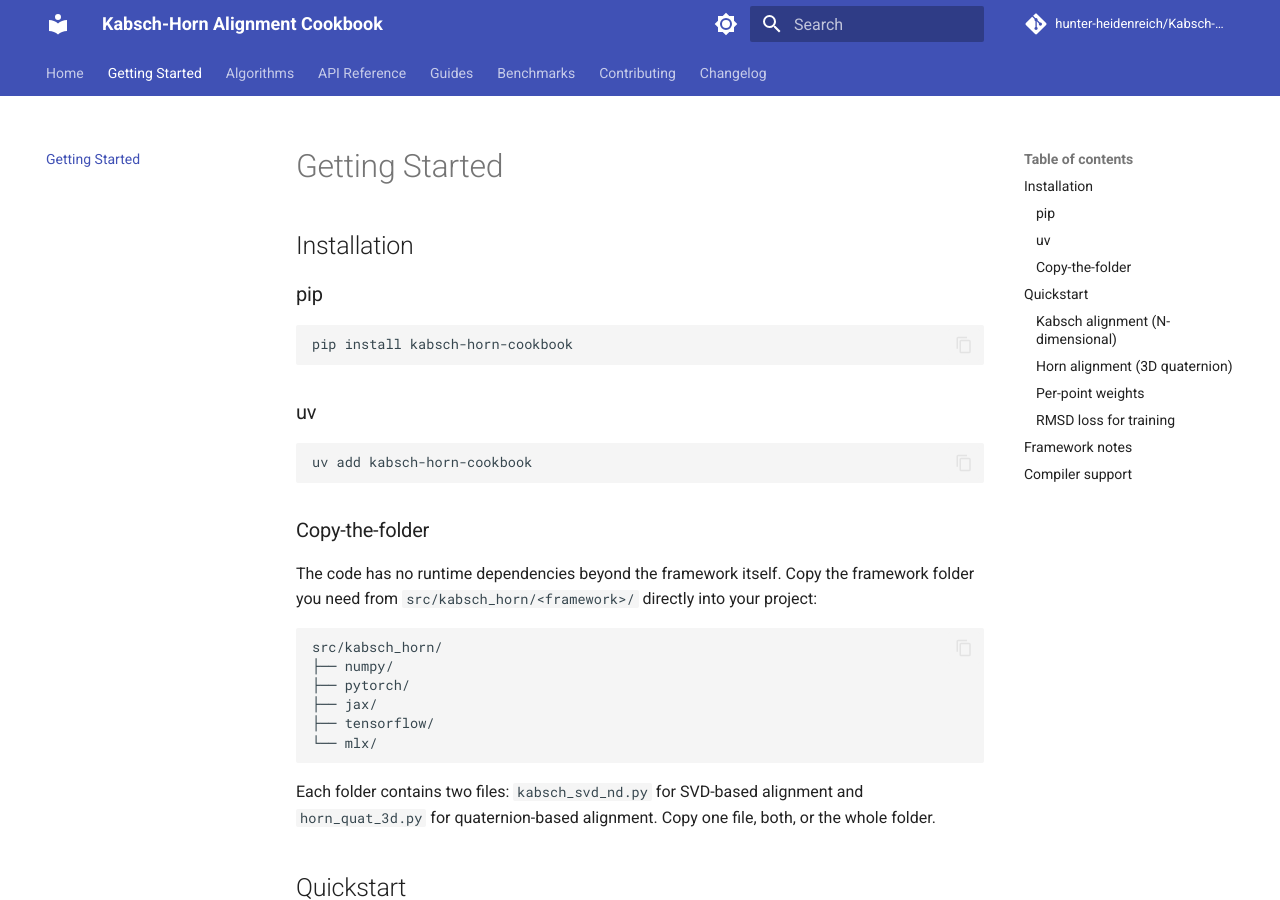
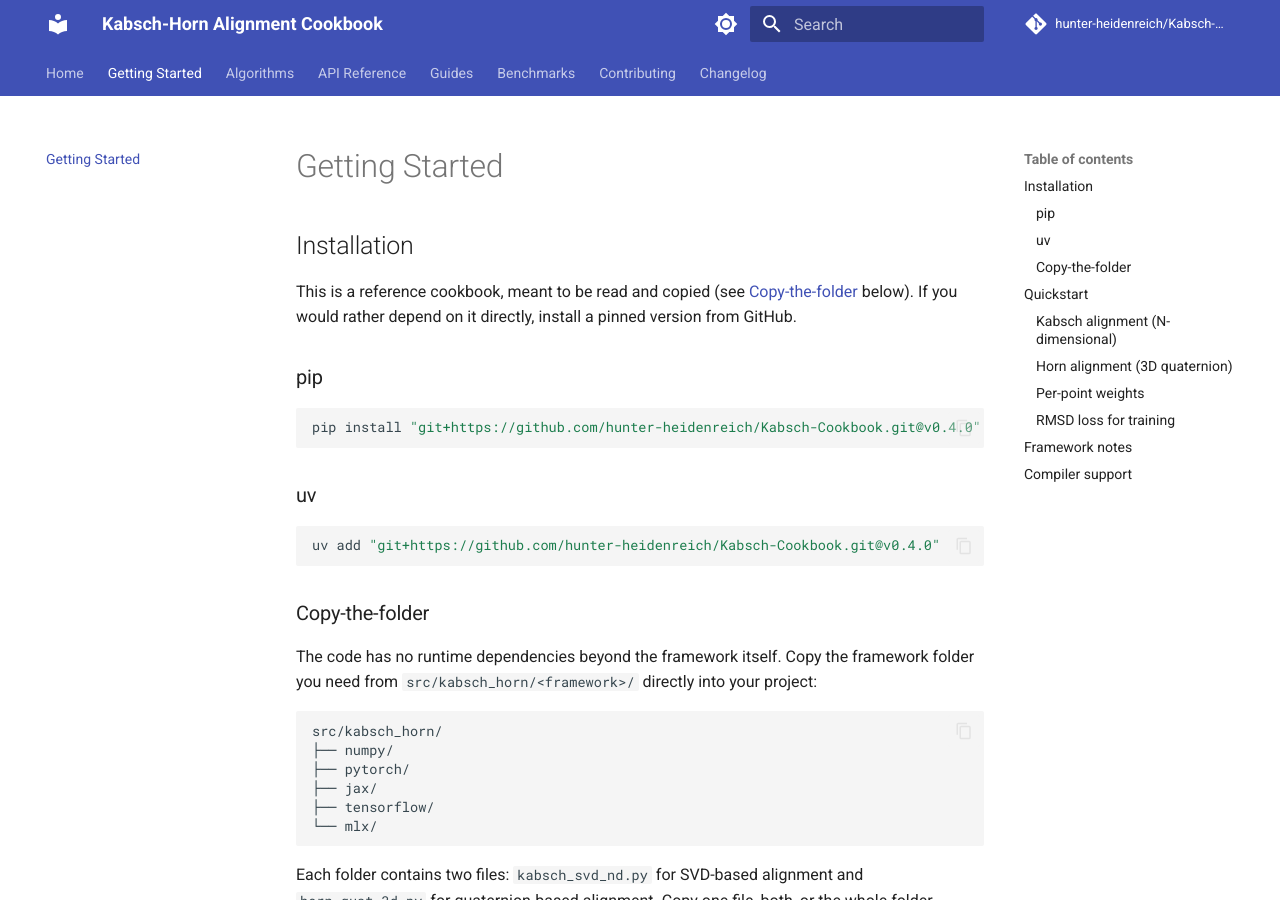
Before and after one commit to hunter-heidenreich/Kabsch-Cookbook, an MkDocs documentation site: the page built from docs/getting-started/index.md, in a window 1280 px wide and 900 px high. Built offline with MkDocs 1.6.1 and Material for MkDocs 9.7.7, drawn with Linux system fonts in a browser that asks for light colours; comment, search, counter and statistics services are not loaded.

Commit message:
docs: correct install instructions to git-based (not on PyPI)
The package is not published to PyPI, so `pip install kabsch-horn-cookbook`
and `uv add kabsch-horn-cookbook` do not resolve. Point the README and the
docs site at a pinned git install (`@v0.4.0`) and lead with the copy-the-folder
reference-cookbook path, which is the intended way to consume this code.

Co-Authored-By: Claude Opus 4.8 (1M context) <noreply@anthropic.com>

````diff
--- a/docs/getting-started/index.md
+++ b/docs/getting-started/index.md
@@ -2,16 +2,18 @@
 
 ## Installation
 
+This is a reference cookbook, meant to be read and copied (see [Copy-the-folder](#copy-the-folder) below). If you would rather depend on it directly, install a pinned version from GitHub.
+
 ### pip
 
 ```bash
-pip install kabsch-horn-cookbook
+pip install "git+https://github.com/hunter-heidenreich/Kabsch-Cookbook.git@v0.4.0"
 ```
 
 ### uv
 
 ```bash
-uv add kabsch-horn-cookbook
+uv add "git+https://github.com/hunter-heidenreich/Kabsch-Cookbook.git@v0.4.0"
 ```
 
 ### Copy-the-folder
````
Also changed, not shown: README.md (+4 -2 lines).
